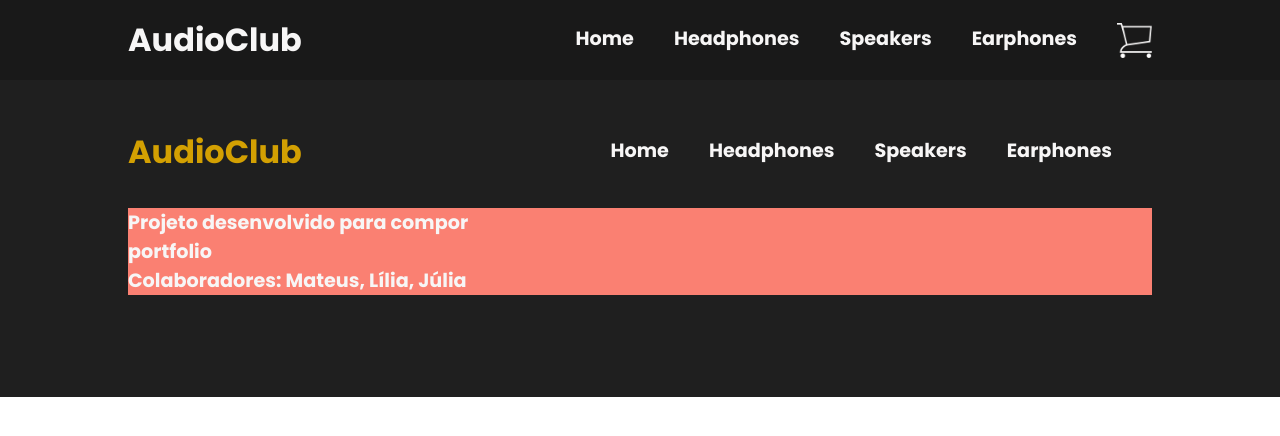
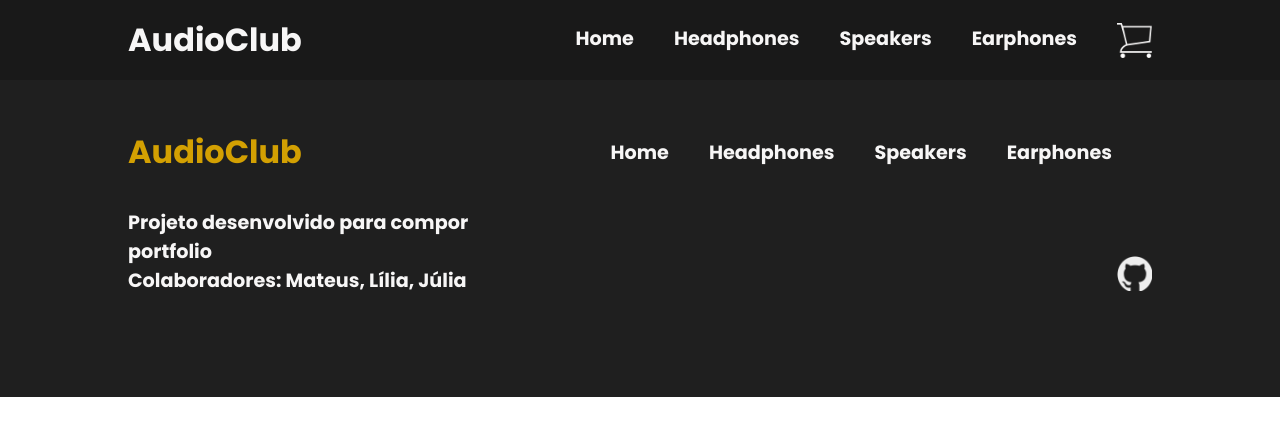
Before and after one commit to mateusmatosleonardo/audio-club, a Next.js app: page / in a window 1280 px wide. Shown: the top 436 px of the page. Built offline with nearby package versions, Linux system fonts and the light colour scheme.

Commit message:
:art: adding icon the github

```diff
--- a/src/components/Footer/index.tsx
+++ b/src/components/Footer/index.tsx
@@ -1,5 +1,9 @@
+/* eslint-disable jsx-a11y/alt-text */
 import React from "react";
 import style from '../../styles/footer.module.css';
+
+import Image from 'next/image';
+import Github from '../../assets/images/github.png';
 
 const Footer = () =>{
     return(
@@ -19,6 +23,13 @@ const Footer = () =>{
                     <p>portfolio</p>
                     <p>Colaboradores: Mateus, Lília, Júlia</p>
                 </div>
+                <a href="">
+                    <Image
+                        src={Github}
+                        width={35}
+                        height={35}
+                    />
+                </a>
             </div>
         </div>
     )
--- a/src/styles/footer.module.css
+++ b/src/styles/footer.module.css
@@ -21,7 +21,7 @@
     margin: 0 auto;
     display: flex;
     justify-content: space-between;
-    background-color: salmon;
+    align-items: flex-end;
 }
 
 .title{
@@ -46,7 +46,6 @@
     margin-right: 40px;
     font-family: 'Poppins', sans-serif;
     font-weight: 700;
-    height: 2rem;
 }
 
 .text p{
```
Also changed, not shown: src/assets/images/github.png (added).
